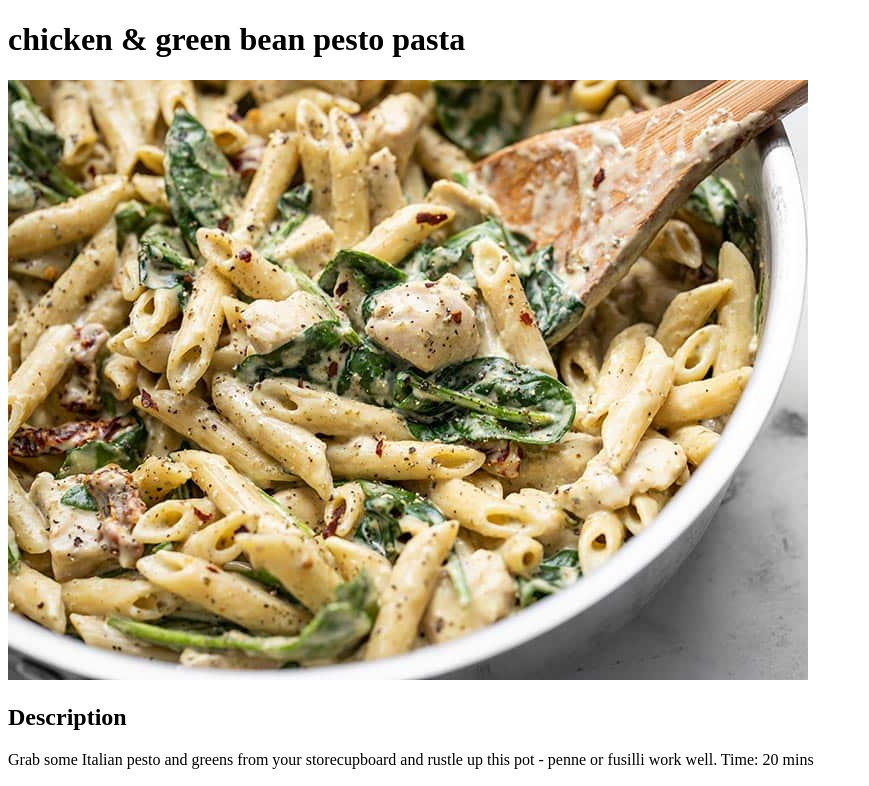
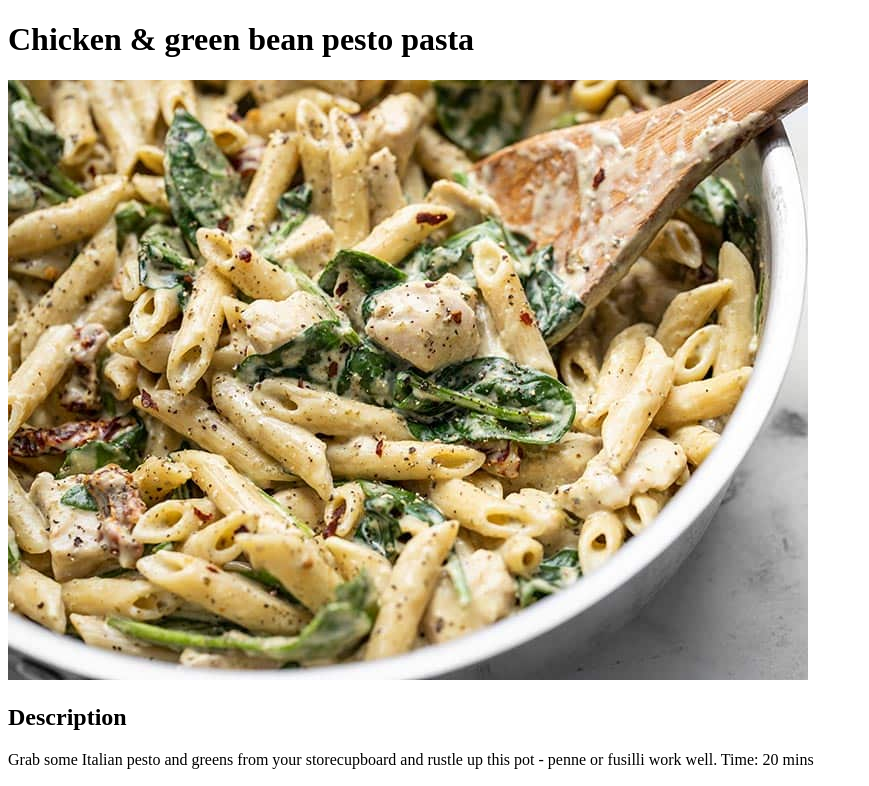
Before and after one commit to artorias79/odin-recipies, a plain HTML site: page recipies/pesto-pasta.html in a window 1280 px wide. Shown: the top 786 px of the page, without its empty margins (0-869 px from the left). Drawn offline with Linux system fonts and the light colour scheme.

Commit message:
capitalised h1 in pesto-pasta.html

```diff
--- a/recipies/pesto-pasta.html
+++ b/recipies/pesto-pasta.html
@@ -6,7 +6,7 @@
     <title>Chicken & green bean pesto pasta</title>
 </head>
 <body>
-  <h1>chicken & green bean pesto pasta</h1>
+  <h1>Chicken & green bean pesto pasta</h1>
 	<img src="../images/Creamy-Pesto-Chicken-Pasta-close-skillet.jpg" alt="chicken pesto pasta">
 	<h2>Description</h2>
 	<p>Grab some Italian pesto and greens from your storecupboard and rustle up this pot - penne or fusilli work well. Time: 20 mins</p>
```
